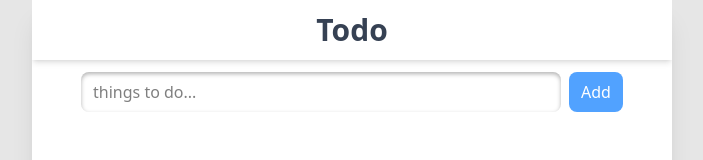
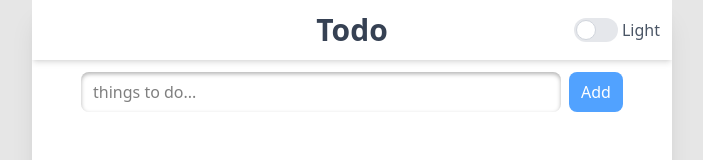
Before and after one commit to xKenjiR/todo, a React (Vite) app: page / in a window 1280 px wide. Shown: the top 160 px of the page, without its empty margins (288-991 px from the left). Built offline with nearby package versions, Linux system fonts and the light colour scheme.

Commit message:
add dark mode switch

```diff
--- a/src/components/Header.tsx
+++ b/src/components/Header.tsx
@@ -1,7 +1,26 @@
+import { useState } from "react";
+
 const Header = () => {
+  const [darkMode, setDarkMode] = useState(false);
+
   return (
-    <div className="p-3 shadow-md mb-3">
-      <h1 className="text-center font-bold text-3xl text-gray-700">Todo</h1>
+    <div className="grid grid-cols-4 p-3 shadow-md mb-3">
+      <h1 className="col-span-2 col-start-2 text-center font-bold text-3xl text-gray-700">
+        Todo
+      </h1>
+      <label className="justify-end w-full inline-flex items-center cursor-pointer">
+        <input
+          type="checkbox"
+          value=""
+          className="sr-only peer"
+          defaultChecked={darkMode}
+          onChange={() => setDarkMode(!darkMode)}
+        />
+        <span className="relative w-11 h-6 bg-gray-200 rounded-full peer peer-checked:after:translate-x-full rtl:peer-checked:after:-translate-x-full peer-checked:after:border-white after:content-[''] after:absolute after:top-[2px] after:start-[2px] after:bg-white after:border-gray-300 after:border after:rounded-full after:h-5 after:w-5 after:transition-all peer-checked:bg-gray-600 transition-colors"></span>
+        <span className="ml-1 font-medium text-gray-600">
+          {darkMode ? "Dark" : "Light"}
+        </span>
+      </label>
     </div>
   );
 };
```
